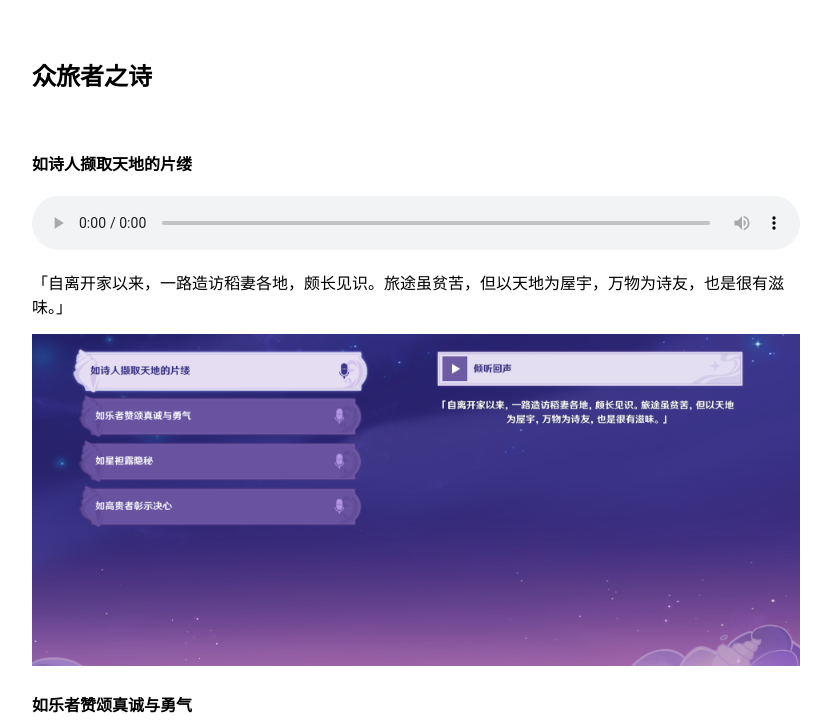
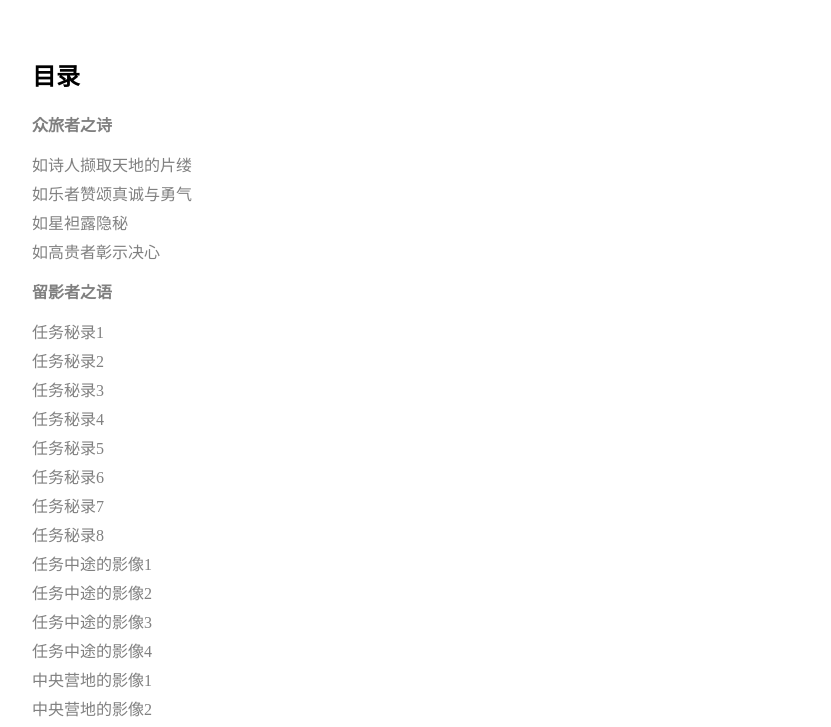
Before and after one commit to BPTPW/Genshin_2022_conch_activitie, a plain HTML site: page index.html in a window 1280 px wide. Shown: the part 70-797 px from the top of the page, without its empty margins (224-1055 px from the left). Drawn offline with Linux system fonts and the light colour scheme.

Commit message:
目录制作

```diff
--- a/index.html
+++ b/index.html
@@ -13,6 +13,11 @@
 		}
 		.img{
 			width: 100%;
+		}
+		.menu{
+			color: #808080;
+			text-decoration:none;
+			margin: 5px 0px;
 		}
 
 		@media (max-width: 1000px){
@@ -30,6 +35,32 @@
 </head>
 <body>
 	<h1>原神2022海岛海螺收集图鉴</h1>
+	<br>
+
+	<h2>目录</h2>
+	<p><strong><a href="#众旅者之诗" class="menu">众旅者之诗</a></strong></p>
+	<p class="menu"><a href="#如诗人撷取天地的片缕" class="menu">如诗人撷取天地的片缕</a></p>
+	<p class="menu"><a href="#如乐者赞颂真诚与勇气" class="menu">如乐者赞颂真诚与勇气</a></p>
+	<p class="menu"><a href="#如星袒露隐秘" class="menu">如星袒露隐秘</a></p>
+	<p class="menu"><a href="#如高贵者彰示决心" class="menu">如高贵者彰示决心</a></p>
+	<p><strong><a href="#留影者之语" class="menu">留影者之语</a></strong></p>
+	<p class="menu"><a href="#任务秘录1" class="menu">任务秘录1</a></p>
+	<p class="menu"><a href="#任务秘录2" class="menu">任务秘录2</a></p>
+	<p class="menu"><a href="#任务秘录3" class="menu">任务秘录3</a></p>
+	<p class="menu"><a href="#任务秘录4" class="menu">任务秘录4</a></p>
+	<p class="menu"><a href="#任务秘录5" class="menu">任务秘录5</a></p>
+	<p class="menu"><a href="#任务秘录6" class="menu">任务秘录6</a></p>
+	<p class="menu"><a href="#任务秘录7" class="menu">任务秘录7</a></p>
+	<p class="menu"><a href="#任务秘录8" class="menu">任务秘录8</a></p>
+	<p class="menu"><a href="#任务中途的影像1" class="menu">任务中途的影像1</a></p>
+	<p class="menu"><a href="#任务中途的影像2" class="menu">任务中途的影像2</a></p>
+	<p class="menu"><a href="#任务中途的影像3" class="menu">任务中途的影像3</a></p>
+	<p class="menu"><a href="#任务中途的影像4" class="menu">任务中途的影像4</a></p>
+	<p class="menu"><a href="#中央营地的影像1" class="menu">中央营地的影像1</a></p>
+	<p class="menu"><a href="#中央营地的影像2" class="menu">中央营地的影像2</a></p>
+	<p class="menu"><a href="#中央营地的影像3" class="menu">中央营地的影像3</a></p>
+	<p class="menu"><a href="#中央营地的影像4" class="menu">中央营地的影像4</a></p>
+	<p class="menu"><a href="#此为诸事开端" class="menu">此为诸事开端</a></p>
 	<br>
 
 	<a name="众旅者之诗"></a>
```
